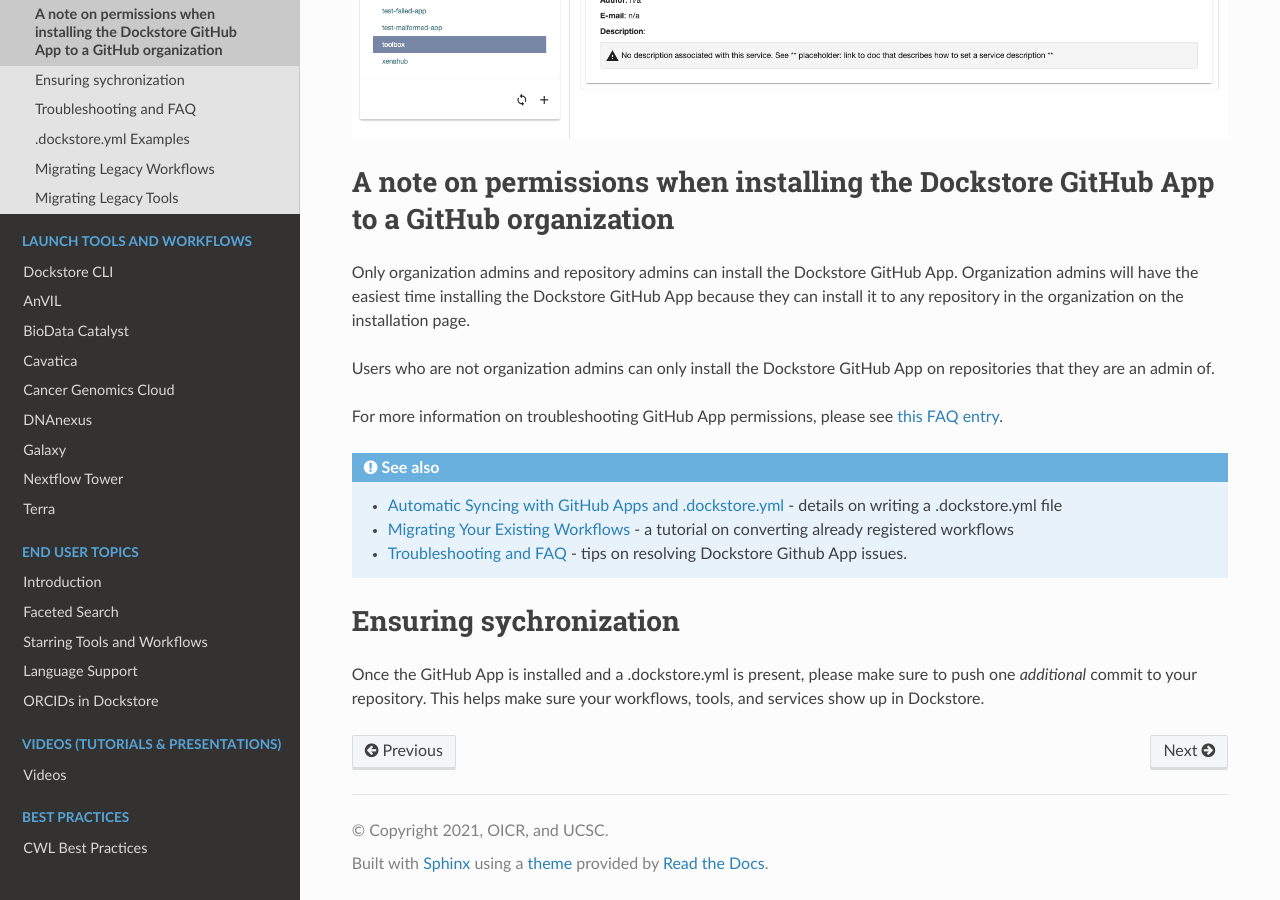
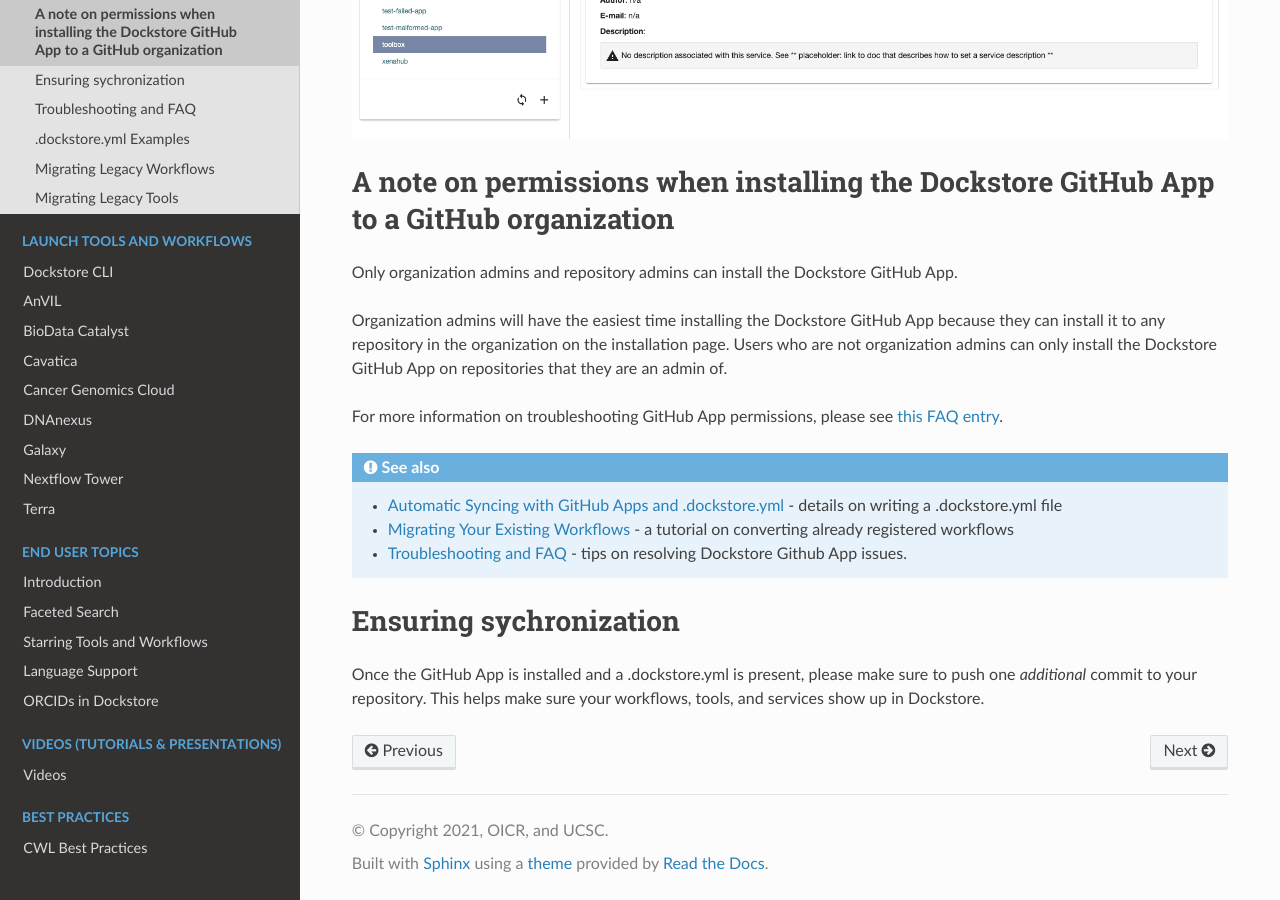
Before and after one commit to dockstore/dockstore-documentation, a Sphinx documentation site: the page built from docs/getting-started/github-apps/snippet--installation.rst, in a window 1280 px wide and 900 px high, scrolled down 2748 px. Built offline with Sphinx 7.4.7 and the Read the Docs theme 2.0.0, drawn with Linux system fonts in a browser that asks for light colours.

Commit message:
Clean up

```diff
--- a/docs/getting-started/github-apps/snippet--installation.rst
+++ b/docs/getting-started/github-apps/snippet--installation.rst
@@ -36,9 +36,9 @@
 A note on permissions when installing the Dockstore GitHub App to a GitHub organization
 ~~~~~~~~~~~~~~~~~~~~~~~~~~~~~~~~~~~~~~~~~~~~~~~~~~~~~~~~~~~~~~~~~~~~~~~~~~~~~~~~~~~~~~~
 
-Only organization admins and repository admins can install the Dockstore GitHub App. Organization admins will have the easiest time installing the Dockstore GitHub App because they can install it to any repository in the organization on the installation page.
+Only organization admins and repository admins can install the Dockstore GitHub App.
 
-Users who are not organization admins can only install the Dockstore GitHub App on repositories that they are an admin of.
+Organization admins will have the easiest time installing the Dockstore GitHub App because they can install it to any repository in the organization on the installation page. Users who are not organization admins can only install the Dockstore GitHub App on repositories that they are an admin of.
 
 For more information on troubleshooting GitHub App permissions, please see :ref:`this FAQ entry <GitHub App permissions FAQ>`.
 
```
